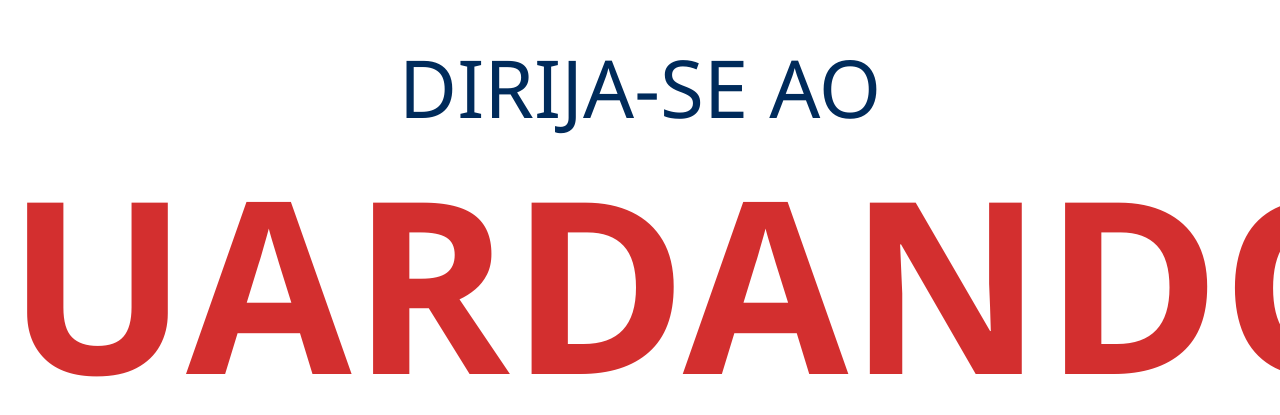
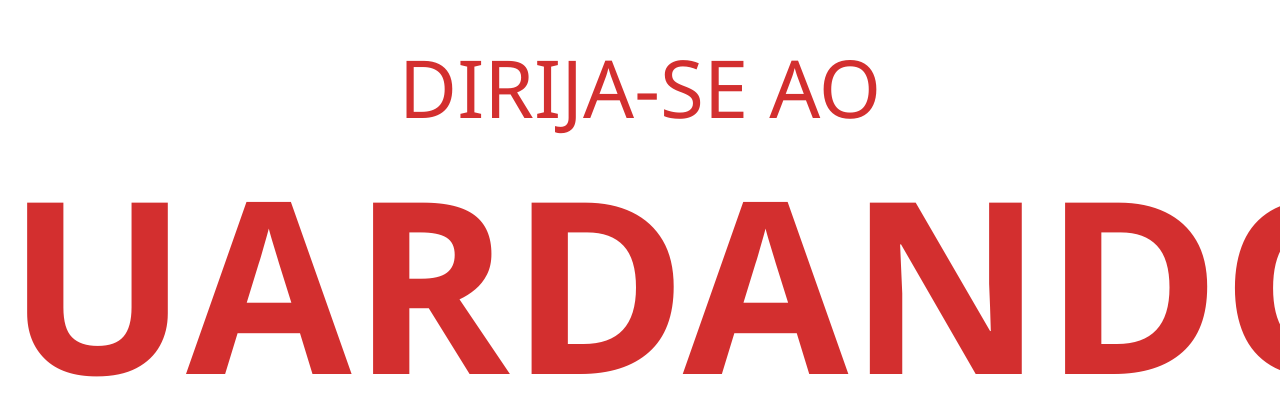
Before and after one commit to fabiojalves52/super20, a website: page painel.html in a window 1280 px wide. Shown: the part 169-584 px from the top of the page. Drawn offline with nearby package versions, Linux system fonts and the light colour scheme; no server answers.

Commit message:
Change label color from #002b5b to #d32f2f

```diff
--- a/style.css
+++ b/style.css
@@ -82,7 +82,7 @@ h1 {
 
 .label {
     font-size: 5rem;
-    color: #002b5b;
+    color: #d32f2f;
     font-weight: 300;
     margin-bottom: 20px;
 }
```
